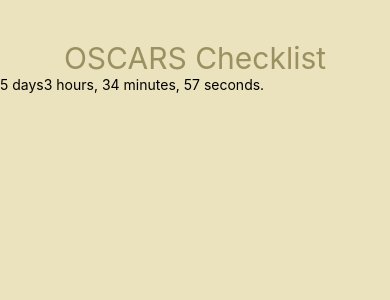
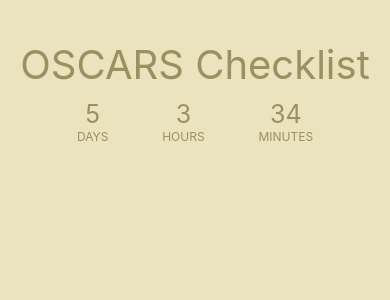
Before and after one commit to MullaN/oscars-checklist-react-native, a React Native app: screen / in a window 390 px wide. Shown: the top 300 px of the page. Built offline with nearby package versions, Linux system fonts and the light colour scheme.

Commit message:
made countdown styling closer to web app

```diff
--- a/Components/Countdown.js
+++ b/Components/Countdown.js
@@ -3,29 +3,73 @@
 
 const Countdown = () => {
     const timeLeft = () => {
-        let startTime = new Date()
-        let oscarTime = new Date('April 25 2021 17:00:00 UTC-0700')
-        let timeBetween = oscarTime - startTime + 1000
-        let days = Math.floor(timeBetween / 1000 / 60 / 60 / 24)
-        let hours = Math.floor(timeBetween / 1000 / 60 / 60 % 24)
-        let minutes = Math.floor(timeBetween / 1000 / 60 % 60)
-        let seconds = Math.floor(timeBetween / 1000 % 60)
+        let startTime = new Date();
+        let oscarTime = new Date('April 25 2021 17:00:00 UTC-0700');
+        let timeBetween = oscarTime - startTime + 1000;
+        let days = Math.floor(timeBetween / 1000 / 60 / 60 / 24);
+        let hours = Math.floor(timeBetween / 1000 / 60 / 60 % 24);
+        let minutes = Math.floor(timeBetween / 1000 / 60 % 60);
+        let seconds = Math.floor(timeBetween / 1000 % 60);
 
-        return {timeBetween, days, hours, minutes, seconds}
-    }
+        return {timeBetween, days, hours, minutes, seconds};
+    };
 
-    const [countdown, setCountDown] = useState(timeLeft())
+    const [countdown, setCountDown] = useState(timeLeft());
 
     useEffect(() => {
-        const timeout = setTimeout(() => setCountDown(timeLeft()),1000)
-        return () => clearTimeout(timeout)
-    })
+        const timeout = setTimeout(() => setCountDown(timeLeft()),1000);
+        return () => clearTimeout(timeout);
+    });
 
     return(
-        <View>
-            <Text>{countdown.days} days{countdown.hours} hours, {countdown.minutes} minutes, {countdown.seconds} seconds.</Text>
+        <View style={styles.countdownView}>
+            {countdown.days >= 1 ?
+                <View style={styles.portionView}>
+                    <Text style={styles.countdownNum}>{countdown.days}</Text>
+                    <Text style={styles.countdownLabel}>DAYS</Text>
+                </View>
+                :
+                <>
+                </>
+            }
+            <View style={styles.portionView}>
+                <Text style={styles.countdownNum}>{countdown.hours}</Text>
+                <Text style={styles.countdownLabel}>HOURS</Text>
+            </View>
+            <View style={styles.portionView}>
+                <Text style={styles.countdownNum}>{countdown.minutes}</Text>
+                <Text style={styles.countdownLabel}>MINUTES</Text>
+            </View>
+            {countdown.days < 1 ?
+            <View style={styles.portionView}>
+                <Text style={styles.countdownNum}>{countdown.seconds}</Text>
+                <Text style={styles.countdownLabel}>SECONDS</Text>
+            </View>
+            :
+            <>
+            </>}
         </View>
     );
 };
 
+const styles = StyleSheet.create({
+    countdownView: {
+        flexDirection: 'row',
+        justifyContent: 'space-around',
+        paddingLeft: 50,
+        paddingRight: 50
+    },
+    portionView: {
+        alignItems: 'center'
+    },
+    countdownNum: {
+        fontSize: 25,
+        color: 'rgb(155, 144, 96)'
+    },
+    countdownLabel: {
+        fontSize: 12,
+        color: 'rgb(155, 144, 96)'
+    }
+});
+
 export default Countdown;
--- a/Components/Header.js
+++ b/Components/Header.js
@@ -11,10 +11,11 @@
 
 const styles = StyleSheet.create({
     headerView: {
-        alignItems: 'center'
+        alignItems: 'center',
+        marginBottom: 10
     },
     headerText: {
-        fontSize: 30,
+        fontSize: 40,
         color: 'rgb(155, 144, 96)'
     }
 });
```
